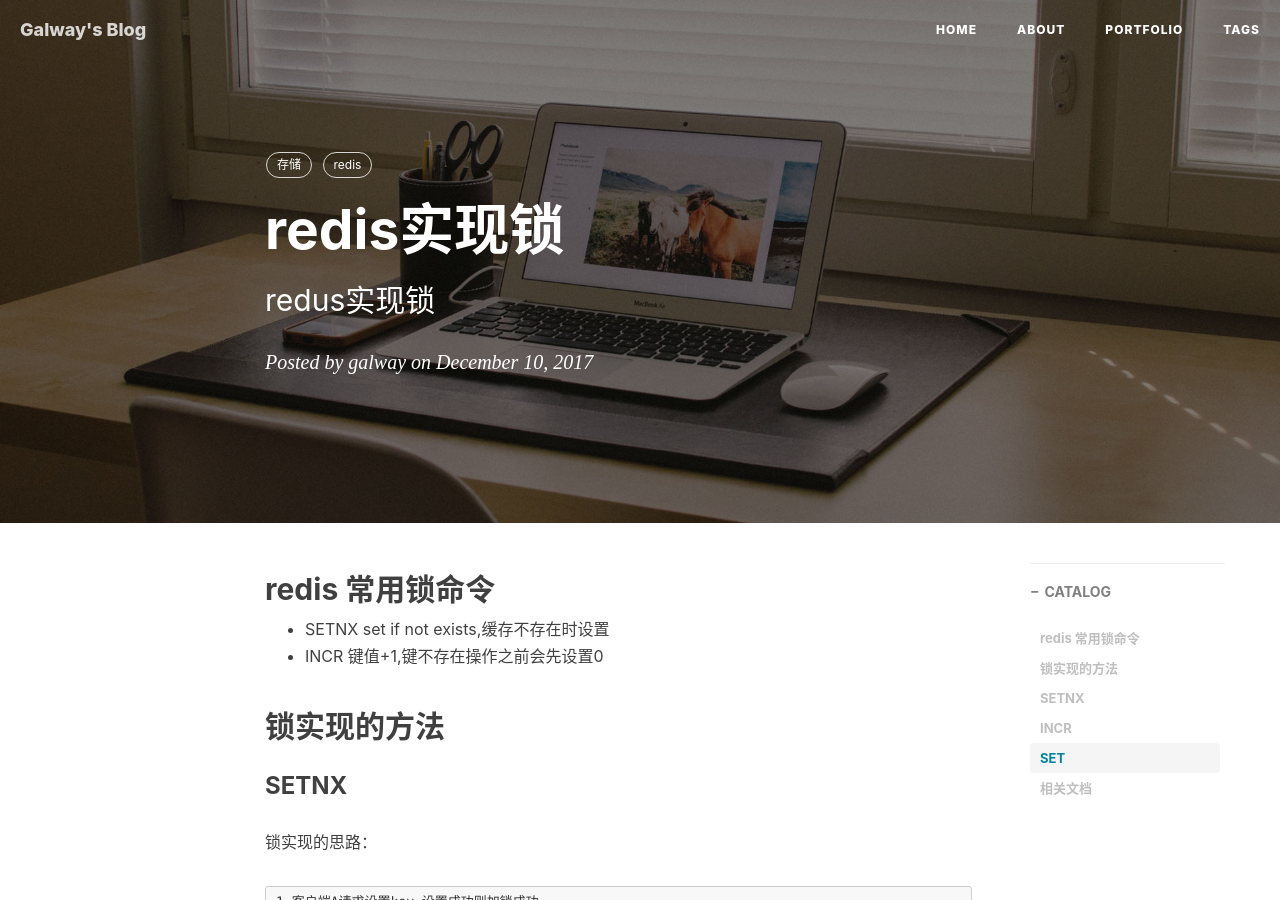
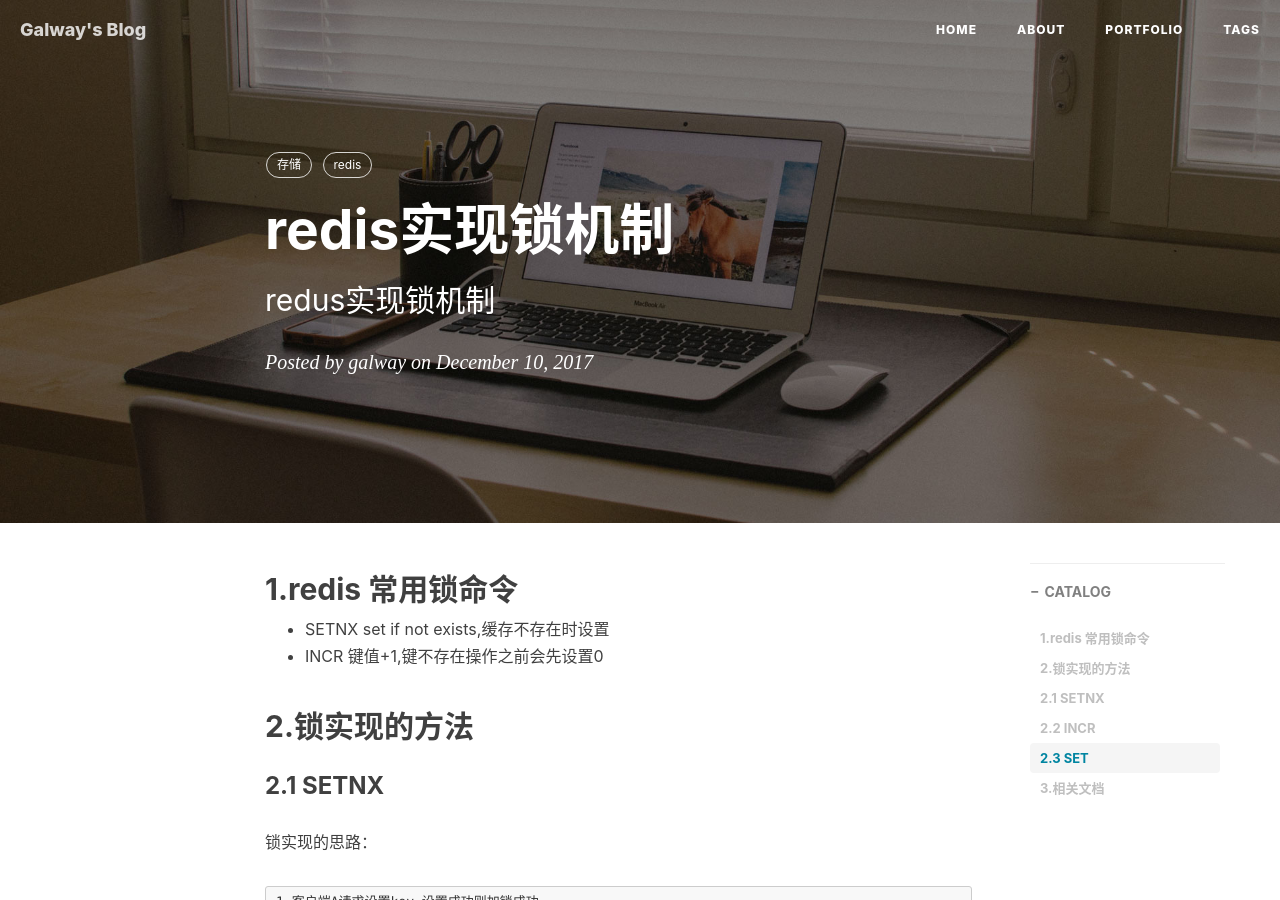
Before and after one commit to gaoweibupt/gaoweibupt.github.io, a Jekyll site: the page built from _posts/2017-12-10-redisLock.markdown, in a window 1280 px wide and 900 px high. Built offline with Jekyll 4.4.1, drawn with Linux system fonts in a browser that asks for light colours; nearby versions of some CDN libraries; our own code applies the rules of GitHub Pages for plain Markdown files; comment, search, counter and statistics services are not loaded; some of the changed text lies outside the part shown.

Commit message:
修改redis实现锁

````diff
--- a/_posts/2017-12-10-redisLock.markdown
+++ b/_posts/2017-12-10-redisLock.markdown
@@ -1,7 +1,7 @@
 ---
 lyout:      post
-title:      "redis实现锁"
-subtitle:   "redus实现锁"
+title:      "redis实现锁机制"
+subtitle:   "redus实现锁机制"
 date:       2017-12-10 10:58:00
 author:     "galway"
 header-img: "img/home-bg-o.jpg"
@@ -12,16 +12,16 @@ tags:
 ---
 
 
-## redis 常用锁命令
+## 1.redis 常用锁命令
 
 * SETNX
 set if not exists,缓存不存在时设置
 * INCR
 键值+1,键不存在操作之前会先设置0
 
-## 锁实现的方法
+## 2.锁实现的方法
 
-### SETNX
+### 2.1 SETNX
 
 锁实现的思路：
 
@@ -68,7 +68,7 @@ set if not exists,缓存不存在时设置
     }
 ```
 
-### INCR
+### 2.2 INCR
 锁实现的思路：
 
 ```
@@ -79,9 +79,9 @@ set if not exists,缓存不存在时设置
 5.客户端B执行完删除锁
 ```
 
-### SET
+### 2.3 SET
 使用SETNX和INCR也需要设置过期时间,这样就不是原子操作了,就可能存在expire失败导致锁不能释放的情况。解决办法一种是利用SETNX的示例代码中,其他进程读取到锁没有设置过期时间就加上过期时间。另外一种方法就是利用SET命令,直接加上过期时间
 
-### 相关文档
+## 3.相关文档
 
 [官方提供的redis分布式锁文档](https://redis.io/topics/distlock)
````
